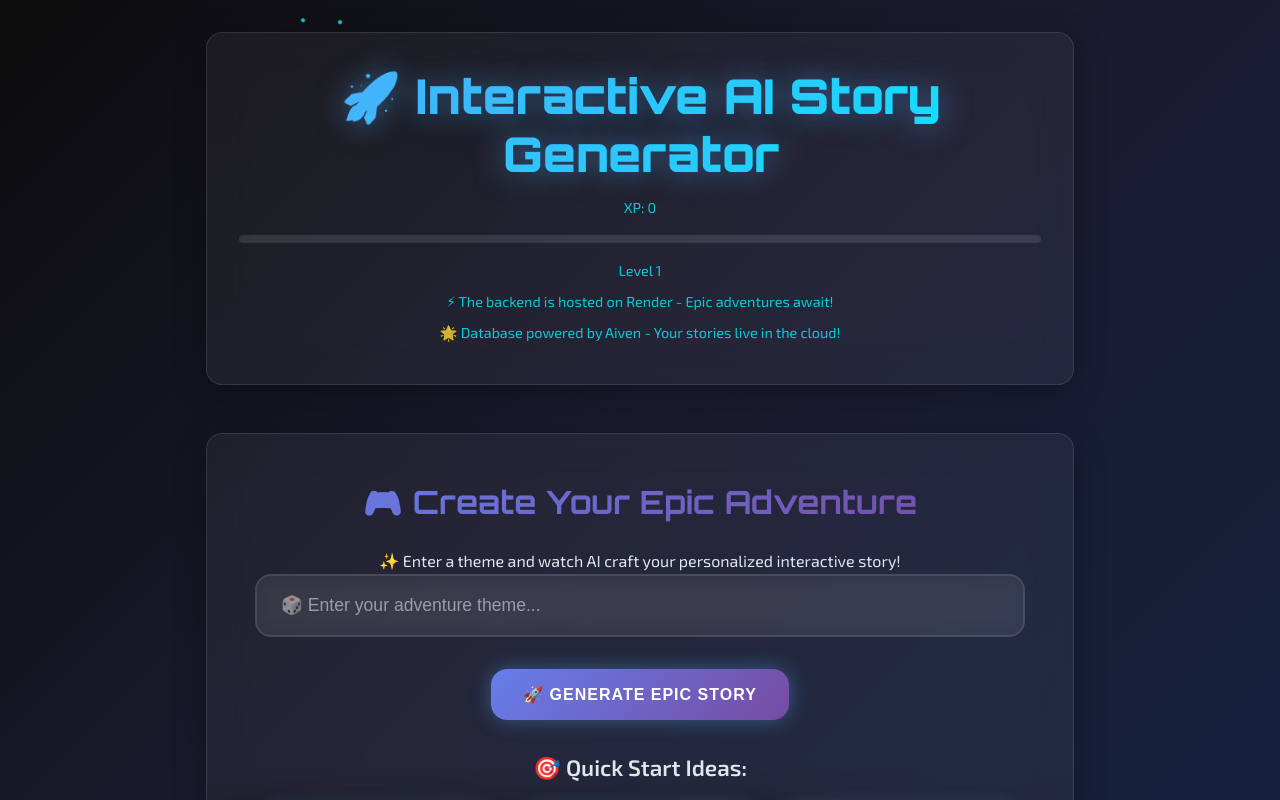
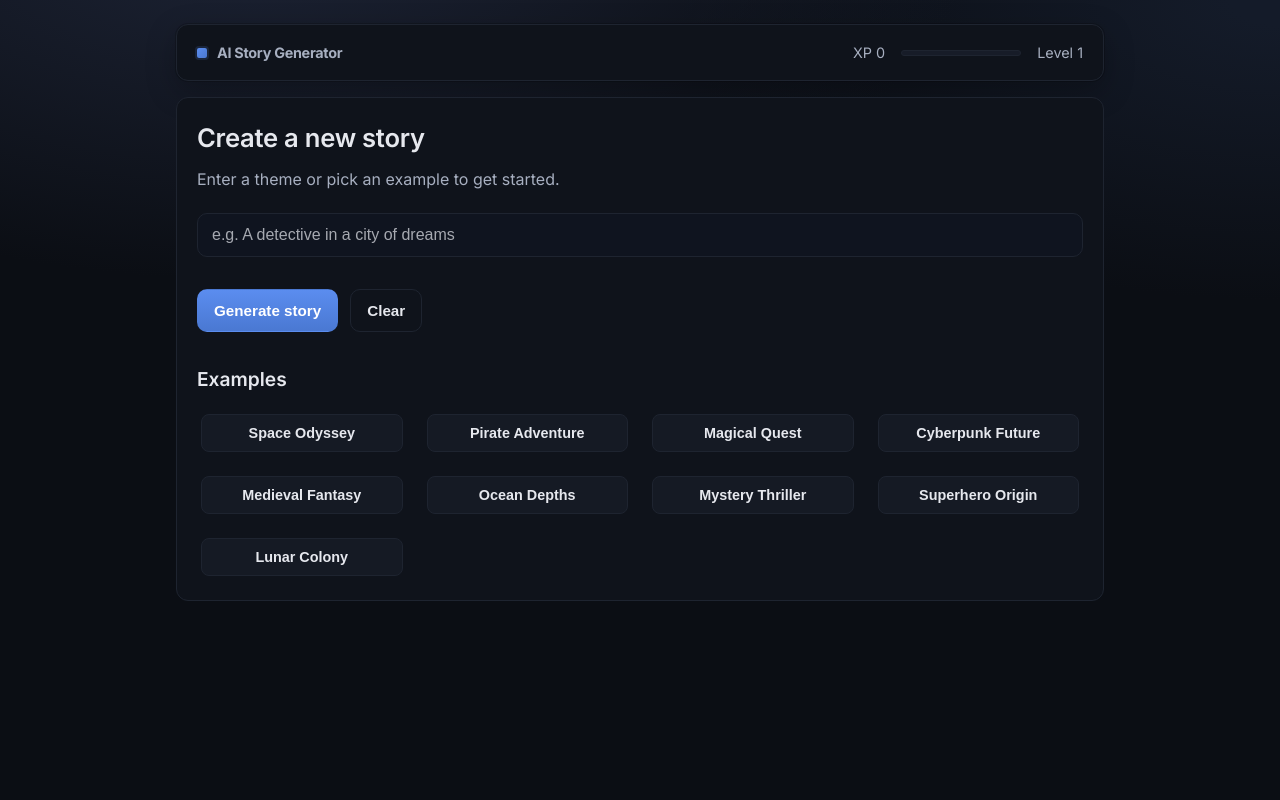
Before and after one commit to AtharvShelke/ai-story-generator, a React (Vite) app in the folder frontend/: page / in a window 1280 px wide. Shown: the top 800 px of the page. Built offline with nearby package versions, Linux system fonts and the light colour scheme.

Commit message:
ui update

```diff
--- a/frontend/src/App.css
+++ b/frontend/src/App.css
@@ -1,107 +1,34 @@
 :root {
-  /* Enhanced Color Palette */
-  --primary-gradient: linear-gradient(135deg, #667eea 0%, #764ba2 100%);
-  --secondary-gradient: linear-gradient(135deg, #f093fb 0%, #f5576c 100%);
-  --accent-gradient: linear-gradient(135deg, #4facfe 0%, #00f2fe 100%);
-  --success-gradient: linear-gradient(135deg, #11998e 0%, #38ef7d 100%);
-  --error-gradient: linear-gradient(135deg, #ff416c 0%, #ff4b2b 100%);
-
-  --dark-surface: rgba(26, 26, 46, 0.95);
-  --glass-bg: rgba(255, 255, 255, 0.05);
-  --glass-border: rgba(255, 255, 255, 0.1);
-
-  --neon-glow: 0 0 20px rgba(79, 172, 254, 0.4);
-  --card-shadow: 0 8px 32px rgba(0, 0, 0, 0.3);
-  --hover-shadow: 0 12px 40px rgba(79, 172, 254, 0.3);
-
-  --border-radius: 16px;
-  --transition: all 0.4s cubic-bezier(0.25, 0.46, 0.45, 0.94);
+  --accent-gradient: linear-gradient(135deg, var(--brand), var(--brand-600));
+  --glass-bg: var(--panel);
+  --glass-border: var(--border);
+  --neon-blue: var(--brand);
+  --neon-purple: var(--brand-600);
+  --border-radius: 12px;
+  --transition: all .2s ease;
 }
 
-.app-container {
-  max-width: 900px;
-  margin: 0 auto;
-  padding: clamp(0.5rem, 3vw, 2rem) clamp(0.5rem, 2vw, 1rem);
-  position: relative;
-  z-index: 1;
-}
+.app-container { max-width: 960px; margin: 0 auto; padding: 24px 16px; position: relative; z-index: 1; }
 
-header {
-  text-align: center;
-  margin-bottom: clamp(1.5rem, 4vw, 3rem);
-  padding: clamp(1rem, 3vw, 2rem);
-  background: var(--glass-bg);
-  backdrop-filter: blur(20px);
-  border: 1px solid var(--glass-border);
-  border-radius: var(--border-radius);
-  box-shadow: var(--card-shadow);
-  position: relative;
-  overflow: hidden;
-}
+header { text-align: left; margin-bottom: 16px; padding: 0; background: transparent; border: none; box-shadow: none; overflow: visible; }
 
-header::before {
-  content: '';
-  position: absolute;
-  top: 0;
-  left: -100%;
-  width: 100%;
-  height: 100%;
-  background: linear-gradient(90deg, transparent, rgba(79, 172, 254, 0.1), transparent);
-  animation: shimmer 3s infinite;
-}
+header::before { content: none; }
 
 @keyframes shimmer {
   0% { left: -100%; }
   100% { left: 100%; }
 }
 
-header h1 {
-  margin-bottom: 1rem;
-  position: relative;
-  z-index: 1;
-}
+header h1 { margin: 0; }
 
-header span {
-  display: block;
-  margin: 0.5rem 0;
-  color: var(--neon-blue);
-  font-size: clamp(0.8rem, 2vw, 0.9rem);
-  opacity: 0.8;
-}
+header span { display: inline-block; margin: 0; color: var(--muted); font-size: 0.9rem; opacity: 1; }
 
 /* Enhanced Buttons */
-button {
-  cursor: pointer;
-  padding: clamp(0.8rem, 2vw, 1rem) clamp(1.2rem, 3vw, 2rem);
-  background: var(--primary-gradient);
-  color: white;
-  border: none;
-  border-radius: var(--border-radius);
-  font-size: clamp(0.85rem, 2vw, 1rem);
-  font-weight: 600;
-  transition: var(--transition);
-  position: relative;
-  overflow: hidden;
-  text-transform: uppercase;
-  letter-spacing: 1px;
-  box-shadow: var(--neon-glow);
-}
+button { text-transform: none; letter-spacing: 0; box-shadow: none; }
 
-button::before {
-  content: '';
-  position: absolute;
-  top: 0;
-  left: -100%;
-  width: 100%;
-  height: 100%;
-  background: linear-gradient(90deg, transparent, rgba(255, 255, 255, 0.2), transparent);
-  transition: var(--transition);
-}
+button::before { content: none; }
 
-button:hover {
-  transform: translateY(-3px);
-  box-shadow: var(--hover-shadow);
-}
+button:hover { transform: none; }
 
 button:hover::before {
   left: 100%;
@@ -112,85 +39,31 @@ button:active {
 }
 
 /* Glass Card Effect */
-.glass-card {
-  background: var(--glass-bg);
-  backdrop-filter: blur(20px);
-  border: 1px solid var(--glass-border);
-  border-radius: var(--border-radius);
-  box-shadow: var(--card-shadow);
-  position: relative;
-  overflow: hidden;
-  transition: var(--transition);
-}
+.glass-card { background: var(--glass-bg); border: 1px solid var(--glass-border); border-radius: var(--border-radius); transition: var(--transition); }
 
-.glass-card::before {
-  content: '';
-  position: absolute;
-  top: 0;
-  left: 0;
-  right: 0;
-  height: 2px;
-  background: var(--accent-gradient);
-  transform: scaleX(0);
-  transition: var(--transition);
-}
+.glass-card::before { content: none; }
 
 .glass-card:hover::before {
   transform: scaleX(1);
 }
 
 /* Theme Input Enhancements */
-.theme-input-container {
-  background: var(--glass-bg);
-  backdrop-filter: blur(20px);
-  padding: clamp(1.5rem, 4vw, 3rem);
-  border: 1px solid var(--glass-border);
-  border-radius: var(--border-radius);
-  box-shadow: var(--card-shadow);
-  text-align: center;
-  position: relative;
-  transition: var(--transition);
-}
+.theme-input-container { text-align: left; }
 
-.theme-input-container:hover {
-  transform: translateY(-5px);
-  box-shadow: var(--hover-shadow);
-}
+.theme-input-container:hover { transform: none; }
 
-.theme-input-container h2 {
-  background: var(--primary-gradient);
-  background-clip: text;
-  -webkit-background-clip: text;
-  -webkit-text-fill-color: transparent;
-  margin-bottom: 1.5rem;
-}
+.theme-input-container h2 { margin-bottom: .25rem; }
 
 .input-group {
   margin-bottom: clamp(1.5rem, 3vw, 2rem);
   position: relative;
 }
 
-.input-group input {
-  width: 100%;
-  padding: clamp(1rem, 2vw, 1.2rem) clamp(1rem, 2vw, 1.5rem);
-  font-size: clamp(1rem, 2vw, 1.1rem);
-  background: rgba(255, 255, 255, 0.05);
-  border: 2px solid var(--glass-border);
-  border-radius: var(--border-radius);
-  color: #fff;
-  transition: var(--transition);
-  backdrop-filter: blur(10px);
-}
+.input-group input { width: 100%; }
 
-.input-group input:focus {
-  outline: none;
-  border-color: var(--neon-blue);
-  box-shadow: 0 0 20px rgba(79, 172, 254, 0.3);
-}
+.input-group input:focus { outline: none; }
 
-.input-group input::placeholder {
-  color: rgba(255, 255, 255, 0.5);
-}
+.input-group input::placeholder { color: inherit; opacity: .7; }
 
 /* Example grid for smaller screens */
 .examples {
@@ -204,55 +77,19 @@ button:active {
   margin-top: 1rem;
 }
 
-.example-btn {
-  padding: clamp(0.8rem, 2vw, 1rem) clamp(1rem, 2vw, 1.5rem);
-  font-size: clamp(0.8rem, 2vw, 0.9rem);
-  background: var(--secondary-gradient);
-  border: none;
-  border-radius: var(--border-radius);
-  color: white;
-  cursor: pointer;
-  transition: var(--transition);
-  text-transform: none;
-  letter-spacing: normal;
-}
+.example-btn { padding: 10px 12px; font-size: .9rem; background: #151a24; border: 1px solid var(--glass-border); border-radius: 8px; color: var(--text); transition: var(--transition); }
 
-.example-btn:hover {
-  transform: translateY(-2px);
-}
+.example-btn:hover { background: #1a2030; }
 
 /* Enhanced Loading Animation */
-.loading-container {
-  background: var(--glass-bg);
-  backdrop-filter: blur(20px);
-  padding: clamp(2rem, 5vw, 4rem);
-  border: 1px solid var(--glass-border);
-  border-radius: var(--border-radius);
-  box-shadow: var(--card-shadow);
-  text-align: center;
-  min-height: clamp(300px, 40vh, 400px);
-  display: flex;
-  flex-direction: column;
-  justify-content: center;
-  position: relative;
-}
+.loading-container { text-align: center; min-height: clamp(300px, 40vh, 400px); display: flex; flex-direction: column; justify-content: center; position: relative; }
 
 .loading-animation {
   margin: clamp(1.5rem, 4vw, 3rem) auto;
   position: relative;
 }
 
-.spinner {
-  width: clamp(60px, 10vw, 80px);
-  height: clamp(60px, 10vw, 80px);
-  border: 6px solid rgba(255, 255, 255, 0.1);
-  border-top: 6px solid var(--neon-blue);
-  border-right: 6px solid var(--neon-purple);
-  border-radius: 50%;
-  margin: 0 auto;
-  animation: spin 1s linear infinite, pulse 2s ease-in-out infinite;
-  box-shadow: 0 0 30px rgba(79, 172, 254, 0.5);
-}
+.spinner { width: clamp(48px, 8vw, 64px); height: clamp(48px, 8vw, 64px); border: 3px solid rgba(255,255,255,.08); border-top: 3px solid var(--neon-blue); border-radius: 50%; margin: 0 auto; animation: spin 1s linear infinite; box-shadow: none; }
 
 @keyframes spin {
   to { transform: rotate(360deg); }
@@ -293,56 +130,19 @@ button:active {
 }
 
 /* Story Container Enhancements */
-.story-container {
-  background: var(--glass-bg);
-  backdrop-filter: blur(20px);
-  border: 1px solid var(--glass-border);
-  border-radius: var(--border-radius);
-  box-shadow: var(--card-shadow);
-  overflow: hidden;
-  transition: var(--transition);
-}
+.story-container { background: var(--glass-bg); border: 1px solid var(--glass-border); border-radius: var(--border-radius); overflow: hidden; transition: var(--transition); }
 
-.story-game {
-  background: var(--glass-bg);
-  backdrop-filter: blur(20px);
-  padding: clamp(1.5rem, 4vw, 3rem);
-  border: 1px solid var(--glass-border);
-  border-radius: var(--border-radius);
-  box-shadow: var(--card-shadow);
-  position: relative;
-}
+.story-game { padding: clamp(1.25rem, 3vw, 2rem); position: relative; }
 
-.story-header {
-  text-align: center;
-  margin-bottom: clamp(1.5rem, 3vw, 2rem);
-  padding-bottom: clamp(1rem, 2vw, 1.5rem);
-  border-bottom: 2px solid var(--glass-border);
-  position: relative;
-}
+.story-header { text-align: left; margin-bottom: clamp(1.25rem, 3vw, 2rem); padding-bottom: clamp(0.75rem, 2vw, 1rem); border-bottom: 1px solid var(--glass-border); position: relative; }
 
-.story-header::after {
-  content: '';
-  position: absolute;
-  bottom: -2px;
-  left: 50%;
-  transform: translateX(-50%);
-  width: clamp(60px, 15vw, 100px);
-  height: 2px;
-  background: var(--accent-gradient);
-}
+.story-header::after { content: none; }
 
 .story-content {
   margin-bottom: clamp(1.5rem, 3vw, 2rem);
 }
 
-.story-node p {
-  font-size: clamp(1rem, 2.5vw, 1.2rem);
-  line-height: 1.8;
-  margin-bottom: clamp(1.5rem, 3vw, 2rem);
-  color: #e0e6ed;
-  text-shadow: 0 1px 2px rgba(0, 0, 0, 0.3);
-}
+.story-node p { font-size: clamp(1rem, 2.5vw, 1.05rem); line-height: 1.8; margin-bottom: clamp(1.25rem, 3vw, 1.75rem); color: #dfe3ea; text-shadow: none; }
 
 /* Enhanced Options */
 .options-list {
@@ -351,55 +151,16 @@ button:active {
   gap: clamp(0.8rem, 2vw, 1rem);
 }
 
-.option-btn {
-  display: flex;
-  align-items: center;
-  gap: clamp(0.8rem, 2vw, 1rem);
-  padding: clamp(1rem, 3vw, 1.5rem);
-  text-align: left;
-  width: 100%;
-  justify-content: space-between;
-  background: var(--glass-bg);
-  backdrop-filter: blur(10px);
-  color: #e0e6ed;
-  border: 2px solid var(--glass-border);
-  border-radius: var(--border-radius);
-  transition: var(--transition);
-  position: relative;
-  overflow: hidden;
-  font-size: clamp(0.85rem, 2vw, 1rem);
-}
+.option-btn { display: flex; align-items: center; gap: clamp(0.8rem, 2vw, 1rem); padding: clamp(0.9rem, 3vw, 1.1rem); text-align: left; width: 100%; justify-content: space-between; border-radius: var(--border-radius); transition: var(--transition); position: relative; overflow: hidden; font-size: clamp(0.9rem, 2vw, 1rem); }
 
-.option-btn::before {
-  content: '';
-  position: absolute;
-  top: 0;
-  left: -100%;
-  width: 100%;
-  height: 100%;
-  background: linear-gradient(90deg, transparent, rgba(79, 172, 254, 0.1), transparent);
-  transition: var(--transition);
-}
+.option-btn::before { content: none; }
 
-.option-btn:hover {
-  transform: translateX(10px);
-  border-color: var(--neon-blue);
-  box-shadow: 0 5px 25px rgba(79, 172, 254, 0.3);
-}
+.option-btn:hover { border-color: var(--glass-border); }
 
-.option-btn:hover::before {
-  left: 100%;
-}
+.option-btn:hover::before { left: 0; }
 
 /* XP and Achievement System */
-.xp-bar {
-  width: 100%;
-  height: 8px;
-  background: rgba(255, 255, 255, 0.1);
-  border-radius: 4px;
-  margin: 1rem 0;
-  overflow: hidden;
-}
+.xp-bar { width: 100%; height: 6px; margin: 0.5rem 0; overflow: hidden; }
 
 .xp-fill {
   height: 100%;
@@ -424,16 +185,7 @@ button:active {
   100% { transform: translateX(100%); }
 }
 
-.achievement {
-  display: inline-block;
-  padding: 0.5rem 1rem;
-  background: var(--success-gradient);
-  color: white;
-  border-radius: 20px;
-  font-size: clamp(0.7rem, 2vw, 0.8rem);
-  margin: 0.25rem;
-  animation: achievement-pop 0.5s ease-out;
-}
+.achievement { display: inline-block; padding: 0.35rem 0.6rem; background: #1a232f; color: var(--text); border: 1px solid var(--glass-border); border-radius: 999px; font-size: 0.8rem; margin: 0.25rem; }
 
 @keyframes achievement-pop {
   0% { transform: scale(0); opacity: 0; }
@@ -450,14 +202,7 @@ button:active {
   justify-content: center;
 }
 
-.stat-item {
-  color: var(--neon-blue);
-  background: rgba(79, 172, 254, 0.1);
-  padding: clamp(0.4rem, 1vw, 0.5rem) clamp(0.8rem, 2vw, 1rem);
-  border-radius: 20px;
-  border: 1px solid rgba(79, 172, 254, 0.3);
-  white-space: nowrap;
-}
+.stat-item { color: var(--muted); background: #121826; padding: 0.35rem 0.6rem; border-radius: 999px; border: 1px solid var(--glass-border); white-space: nowrap; }
 
 /* Option components */
 .option-number {
--- a/frontend/src/App.jsx
+++ b/frontend/src/App.jsx
@@ -33,65 +33,30 @@ const App = () => {
     }
   };
 
-  const createParticles = () => {
-    const particles = [];
-    for (let i = 0; i < 5; i++) {
-      particles.push(
-        <div
-          key={i}
-          className="particle"
-          style={{
-            left: `${Math.random() * 100}%`,
-            animationDelay: `${Math.random() * 3}s`,
-          }}
-        />
-      );
-    }
-    return particles;
-  };
+  // Professional layout: remove decorative particles
 
   return (
     <Router>
-      <div className="app-container">
-        {createParticles()}
-        <header className="glass-card">
-          <h1 className="glitch">
-            🚀 Interactive AI Story Generator
-          </h1>
-          <div className="user-stats">
-            <div className="xp-container">
-              <span>XP: {userXP}</span>
+      <div className="app-shell">
+        <header className="site-header panel">
+          <div className="brand">
+            <span className="brand-mark" />
+            <span className="brand-title">AI Story Generator</span>
+          </div>
+          <div className="header-meta">
+            <span>XP {userXP}</span>
+            <div style={{width:120}}>
               <div className="xp-bar">
-                <div
-                  className="xp-fill"
-                  style={{ width: `${(userXP % 100)}%` }}
-                ></div>
+                <div className="xp-fill" style={{ width: `${(userXP % 100)}%` }} />
               </div>
-              <span>Level {Math.floor(userXP / 100) + 1}</span>
             </div>
-            {achievements.length > 0 && (
-              <div className="achievements">
-                {achievements.map((achievement, index) => (
-                  <span key={index} className="achievement">
-                    {achievement}
-                  </span>
-                ))}
-              </div>
-            )}
+            <span>Level {Math.floor(userXP / 100) + 1}</span>
           </div>
-          <span>⚡ The backend is hosted on Render - Epic adventures await!</span>
-          <span>🌟 Database powered by Aiven - Your stories live in the cloud!</span>
         </header>
-        <main>
+        <main className="site-main">
           <Routes>
-            <Route
-              path="/story/:id"
-              element={<StoryLoader addXP={addXP} addAchievement={addAchievement} />}
-            />
-            <Route
-              path="/"
-              element={<StoryGenerator addXP={addXP} addAchievement={addAchievement} />}
-            />
+            <Route path="/story/:id" element={<StoryLoader addXP={addXP} addAchievement={addAchievement} />} />
+            <Route path="/" element={<StoryGenerator addXP={addXP} addAchievement={addAchievement} />} />
           </Routes>
         </main>
       </div>
--- a/frontend/src/components/ThemeInput.jsx
+++ b/frontend/src/components/ThemeInput.jsx
@@ -26,30 +26,31 @@ const ThemeInput = ({ onSubmit }) => {
   };
 
   return (
-    <div className="theme-input-container glass-card">
-      <h2>🎮 Create Your Epic Adventure</h2>
-      <p>✨ Enter a theme and watch AI craft your personalized interactive story!</p>
-
-      <form onSubmit={handleSubmit}>
+    <div className="theme-input-container panel section stack-lg">
+      <div className="stack-sm">
+        <h2>Create a new story</h2>
+        <p className="muted">Enter a theme or pick an example to get started.</p>
+      </div>
+      <form onSubmit={handleSubmit} className="stack-md">
         <div className="input-group">
           <input
             type="text"
             value={theme}
             onChange={(e) => setTheme(e.target.value)}
-            placeholder="🎲 Enter your adventure theme..."
-            className={error ? "error" : ""}
+            placeholder="e.g. A detective in a city of dreams"
+            className={`input ${error ? 'input-error' : ''}`}
             maxLength={50}
           />
           {error && <span className="error-text">{error}</span>}
         </div>
-
-        <button type="submit" className="generate-btn">
-          🚀 Generate Epic Story
-        </button>
+        <div className="cluster">
+          <button type="submit" className="button-primary">Generate story</button>
+          <button type="button" className="button-ghost" onClick={() => setTheme('')}>Clear</button>
+        </div>
       </form>
 
-      <div className="examples">
-        <h3>🎯 Quick Start Ideas:</h3>
+      <div className="examples stack-sm">
+        <h3>Examples</h3>
         <div className="example-grid">
           {themeExamples.map((example, index) => (
             <button
@@ -57,7 +58,7 @@ const ThemeInput = ({ onSubmit }) => {
               className="example-btn"
               onClick={() => selectExample(example)}
               type="button"
-              style={{margin:"10px"}}
+              style={{margin:"4px"}}
             >
               {example}
             </button>
--- a/frontend/src/index.css
+++ b/frontend/src/index.css
@@ -1,26 +1,24 @@
-@import url('https://fonts.googleapis.com/css2?family=Orbitron:wght@400;700;900&family=Exo+2:wght@300;400;500;600;700&display=swap');
+@import url('https://fonts.googleapis.com/css2?family=Inter:wght@400;600;700&family=Source+Serif+4:opsz,wght@8..60,400;8..60,600&display=swap');
 
 :root {
-  font-family: 'Exo 2', 'Segoe UI', Tahoma, Geneva, Verdana, sans-serif;
+  --bg: #0b0e14;
+  --panel: #0f131b;
+  --panel-elev: #121826;
+  --border: #1e2430;
+  --text: #e6e8ee;
+  --muted: #a7afc0;
+  --brand: #5b8def;
+  --brand-600: #4a78d2;
+  --brand-700: #3d66b3;
+  --success: #3fb983;
+  --danger: #e0575b;
+
+  color-scheme: dark light;
+  font-family: 'Inter', system-ui, -apple-system, Segoe UI, Roboto, 'Helvetica Neue', Arial, 'Noto Sans', 'Apple Color Emoji', 'Segoe UI Emoji';
   line-height: 1.6;
   font-weight: 400;
-
-  /* Modern Gamified Color Scheme */
-  --primary-gradient: linear-gradient(135deg, #667eea 0%, #764ba2 100%);
-  --secondary-gradient: linear-gradient(135deg, #f093fb 0%, #f5576c 100%);
-  --accent-gradient: linear-gradient(135deg, #4facfe 0%, #00f2fe 100%);
-  --success-gradient: linear-gradient(135deg, #11998e 0%, #38ef7d 100%);
-  --warning-gradient: linear-gradient(135deg, #fc4a1a 0%, #f7b733 100%);
-
-  /* Neon Colors */
-  --neon-blue: #00f5ff;
-  --neon-purple: #bf00ff;
-  --neon-green: #39ff14;
-  --neon-pink: #ff10f0;
-
-  color-scheme: light dark;
-  color: #e0e6ed;
-  background: linear-gradient(135deg, #0c0c0c 0%, #1a1a2e 50%, #16213e 100%);
+  background: var(--bg);
+  color: var(--text);
 
   font-synthesis: none;
   text-rendering: optimizeLegibility;
@@ -28,102 +26,79 @@
   -moz-osx-font-smoothing: grayscale;
 }
 
-* {
-  box-sizing: border-box;
-  margin: 0;
-  padding: 0;
+* { box-sizing: border-box; margin: 0; padding: 0; }
+
+body {
+  min-width: 320px;
+  min-height: 100vh;
+  background: radial-gradient(1200px 600px at 20% -10%, #1a2030 10%, transparent 60%),
+              radial-gradient(1000px 500px at 100% 0%, #141b29 5%, transparent 60%),
+              var(--bg);
+  background-attachment: fixed;
 }
 
-body {
-  margin: 0;
-  min-width: 320px;
-  min-height: 100vh;
-  background: linear-gradient(135deg, #0c0c0c 0%, #1a1a2e 50%, #16213e 100%);
-  background-attachment: fixed;
-  position: relative;
-  overflow-x: hidden;
-}
+h1, h2, h3 { font-family: 'Inter', system-ui, -apple-system, Segoe UI, Roboto; color: var(--text); }
 
-/* Animated Background Particles */
-body::before {
-  content: '';
-  position: fixed;
-  top: 0;
-  left: 0;
-  width: 100%;
-  height: 100%;
-  background-image:
-    radial-gradient(2px 2px at 20% 30%, var(--neon-blue), transparent),
-    radial-gradient(2px 2px at 40% 70%, var(--neon-purple), transparent),
-    radial-gradient(1px 1px at 90% 40%, var(--neon-pink), transparent),
-    radial-gradient(1px 1px at 60% 80%, var(--neon-green), transparent);
-  background-repeat: repeat;
-  background-size: 100px 100px;
-  animation: sparkle 20s linear infinite;
-  pointer-events: none;
-  opacity: 0.3;
-  z-index: -1;
-}
+h1 { font-size: clamp(1.8rem, 3vw, 2.4rem); font-weight: 700; letter-spacing: -0.02em; }
 
-@keyframes sparkle {
-  0% { transform: translateY(0px); }
-  100% { transform: translateY(-100px); }
-}
+h2 { font-size: clamp(1.2rem, 2.2vw, 1.6rem); font-weight: 600; letter-spacing: -0.01em; }
 
-h1 {
-  font-family: 'Orbitron', monospace;
-  font-size: clamp(1.8rem, 5vw, 3rem);
-  line-height: 1.2;
-  font-weight: 900;
-  background: var(--accent-gradient);
-  background-clip: text;
-  -webkit-background-clip: text;
-  -webkit-text-fill-color: transparent;
-  text-shadow: 0 0 30px rgba(79, 172, 254, 0.5);
-}
+h3 { font-size: clamp(1rem, 1.8vw, 1.2rem); font-weight: 600; }
 
-h2 {
-  font-family: 'Orbitron', monospace;
-  font-size: clamp(1.3rem, 4vw, 2rem);
-  line-height: 1.3;
-  font-weight: 700;
-}
+p { color: var(--muted); }
 
-h3 {
-  font-size: clamp(1.1rem, 3vw, 1.4rem);
-  line-height: 1.4;
-  font-weight: 600;
-}
+/* Layout shell */
+.app-shell { max-width: 960px; margin: 0 auto; padding: 24px 16px; }
 
-/* Glitch Animation for Headers */
-.glitch {
-  position: relative;
-  animation: glitch 2s infinite;
-}
+.site-header { display: flex; align-items: center; justify-content: space-between; padding: 16px 20px; background: var(--panel); border: 1px solid var(--border); border-radius: 12px; }
 
-@keyframes glitch {
-  0%, 90%, 100% { transform: translate(0); }
-  10% { transform: translate(-2px, -1px); }
-  20% { transform: translate(2px, 1px); }
-  30% { transform: translate(-1px, 2px); }
-  40% { transform: translate(1px, -1px); }
-  50% { transform: translate(-2px, 2px); }
-  60% { transform: translate(2px, -2px); }
-  70% { transform: translate(-1px, 1px); }
-  80% { transform: translate(1px, 2px); }
-}
+.brand { display: flex; align-items: center; gap: 10px; }
+.brand-mark { width: 10px; height: 10px; border-radius: 2px; background: linear-gradient(135deg, var(--brand), var(--brand-600)); box-shadow: 0 0 0 2px rgba(91,141,239,.15); }
+.brand-title { font-weight: 700; letter-spacing: -0.02em; }
 
-/* Mobile optimizations */
-@media (max-width: 480px) {
-  h1 {
-    font-size: 1.8rem;
-  }
+.header-meta { display: flex; align-items: center; gap: 16px; color: var(--muted); font-size: 0.9rem; }
 
-  h2 {
-    font-size: 1.3rem;
-  }
+.site-main { margin-top: 16px; }
 
-  h3 {
-    font-size: 1.1rem;
-  }
-}
+/* Panels & cards */
+.panel { background: var(--panel); border: 1px solid var(--border); border-radius: 12px; box-shadow: 0 0 0 1px rgba(0,0,0,.2), 0 10px 30px rgba(0,0,0,.25); }
+.elev { background: var(--panel-elev); }
+.section { padding: 20px; }
+
+/* Buttons */
+button { cursor: pointer; appearance: none; border: 1px solid var(--border); background: #151a24; color: var(--text); border-radius: 10px; padding: 12px 16px; font-weight: 600; font-size: 0.95rem; transition: background .2s ease, border-color .2s ease, transform .05s ease; }
+button:hover { background: #1a2030; border-color: #293243; }
+button:active { transform: translateY(1px); }
+.button-primary { background: linear-gradient(180deg, var(--brand), var(--brand-600)); border-color: transparent; color: #fff; }
+.button-primary:hover { background: linear-gradient(180deg, var(--brand-600), var(--brand-700)); }
+.button-ghost { background: transparent; }
+
+/* Inputs */
+.input { width: 100%; background: #0f141f; color: var(--text); border: 1px solid var(--border); border-radius: 10px; padding: 12px 14px; font-size: 1rem; outline: none; transition: border-color .2s ease, box-shadow .2s ease; }
+.input::placeholder { color: #7c8597; }
+.input:focus { border-color: var(--brand); box-shadow: 0 0 0 3px rgba(91,141,239,.15); }
+
+/* Utility */
+.stack-sm > * + * { margin-top: 8px; }
+.stack-md > * + * { margin-top: 12px; }
+.stack-lg > * + * { margin-top: 20px; }
+.cluster { display: flex; align-items: center; gap: 12px; flex-wrap: wrap; }
+.center { text-align: center; }
+.muted { color: var(--muted); }
+
+/* App-specific overrides to replace neon theme */
+.glass-card, .story-game, header, .loading-container, .theme-input-container { background: var(--panel); border: 1px solid var(--border); border-radius: 12px; box-shadow: none; backdrop-filter: none; }
+
+.xp-bar, .progress-container { background: #171c28; border-radius: 6px; border: 1px solid var(--border); }
+.xp-fill, .progress-bar { background: linear-gradient(90deg, var(--brand), var(--brand-600)); }
+
+.option-btn { background: #121826; border: 1px solid var(--border); color: var(--text); }
+.option-btn:hover { transform: none; border-color: #2a3346; background: #161d2b; }
+.option-number { background: linear-gradient(180deg, #2b3750, #202a3f); }
+.option-arrow { color: var(--muted); opacity: 1; }
+
+/* Story text readability */
+.story-text { font-family: 'Source Serif 4', Georgia, 'Times New Roman', serif; font-size: 1.05rem; line-height: 1.9; color: #dfe3ea; }
+
+/* Remove particles and glitch visuals */
+.particle, .glitch { display: none !important; }
```
Also changed, not shown: frontend/src/components/LoadingStatus.jsx (+5 -11 lines), frontend/src/components/StoryGame.jsx (+17 -29 lines), frontend/src/components/StoryGenerator.jsx (+7 -12 lines), frontend/src/components/StoryLoader.jsx (+11 -14 lines).
